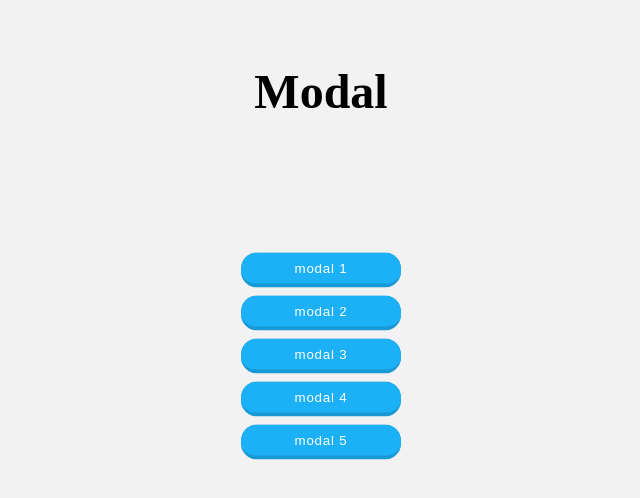
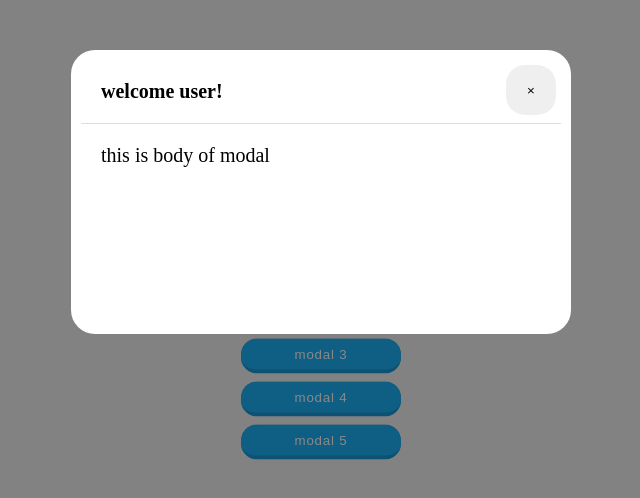
Before and after one commit to afshinaf/Modal, a plain HTML site: page index.html in a window 1280 px wide. Both pictures are taken after a click on the button "modal 1". Shown: the whole page, without its empty margins (319-959 px from the left). Drawn offline with Linux system fonts and the light colour scheme.

Commit message:
[Enhancement]  Create modal

```diff
--- a/Css/style.css
+++ b/Css/style.css
@@ -84,6 +84,7 @@ form input {
     top: 15px;
     border: none;
     border-radius: 1.2rem;
+    cursor: pointer;
 }
 
 .modal .body {
--- a/index.html
+++ b/index.html
@@ -18,8 +18,9 @@
     </div>
 
     <div class="modal-content" style="display: none;">
-        <h2> welcome to modal </h2>
-        <p> Lorem, ipsum dolor sit amet consectetur adipisicing elit. Quibusdam deleniti eveniet in odio magnam. Obcaecati </p>
+        <h2 id="modal-title"> welcome to modal </h2>
+        <p id="modal-message"> Lorem, ipsum dolor sit amet consectetur adipisicing elit. Quibusdam deleniti eveniet in odio magnam. Obcaecati </p>
     </div>
+    <script src="./js/index.js"></script>
 </body>
 </html>
--- /dev/null
+++ b/js/index.js
@@ -0,0 +1,57 @@
+const createModal = (config) => {
+
+    const hideModal = () => {
+        modal.remove()
+        document.removeEventListener('keyup', hideModalByEscape)
+    }
+
+    const hideModalByEscape = (e) => {
+        if(e.key === 'Escape') {
+            hideModal()
+        }
+    }
+    const modal = document.createElement('div')
+    modal.classList.add('modal')
+
+    const container = document.createElement('div')
+    container.classList.add('modal-container')
+
+    const header = document.createElement('div')
+    header.classList.add('header')
+    header.innerHTML = config.title
+    container.appendChild(header)
+
+    const closeButton = document.createElement('button')
+    closeButton.innerHTML = '&times'
+    closeButton.onclick = hideModal
+    header.appendChild(closeButton)
+
+    const background = document.createElement('div')
+    background.classList.add('background')
+    modal.appendChild(background)
+    background.onclick = hideModal
+
+    const body = document.createElement('div')
+    body.classList.add('body')
+    body.innerHTML = config.body
+    container.appendChild(body)
+
+    modal.appendChild(container)
+    document.body.appendChild(modal)
+
+    document.addEventListener('keyup', hideModalByEscape)
+}
+
+document.querySelector('#modal-1').onclick = () => {
+    createModal({
+        title: 'welcome user!',
+        body: 'this is body of modal'
+    })
+}
+
+document.querySelector('#modal-2').onclick = () => {
+    createModal({
+        title: document.querySelector('#modal-title').innerHTML,
+        body: document.querySelector('#modal-message').innerHTML
+    })
+}
```
